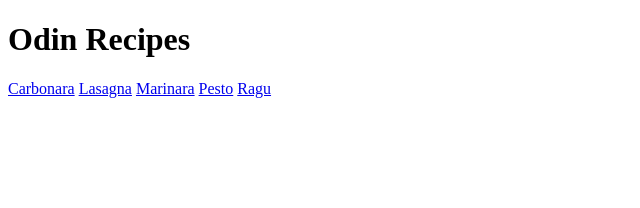
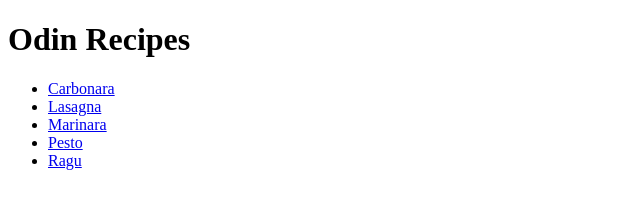
Before and after one commit to andreivaldezau/odin-recipes, a plain HTML site: page index.html in a window 1280 px wide. Shown: the whole page, without its empty margins (0-640 px from the left). Drawn offline with Linux system fonts and the light colour scheme.

Commit message:
Add page links to unordered list

```diff
--- a/index.html
+++ b/index.html
@@ -7,10 +7,12 @@
   </head>
   <body>
     <h1>Odin Recipes</h1>
-    <a href="recipes/carbonara.html">Carbonara</a>
-    <a href="recipes/lasagna.html">Lasagna</a>
-    <a href="recipes/marinara.html">Marinara</a>
-    <a href="recipes/pesto.html">Pesto</a>
-    <a href="recipes/ragu.html">Ragu</a>
+    <ul>
+      <li><a href="recipes/carbonara.html">Carbonara</a></li>
+      <li><a href="recipes/lasagna.html">Lasagna</a></li>
+      <li><a href="recipes/marinara.html">Marinara</a></li>
+      <li><a href="recipes/pesto.html">Pesto</a></li>
+      <li><a href="recipes/ragu.html">Ragu</a></li>
+    </ul>
   </body>
 </html>
```
